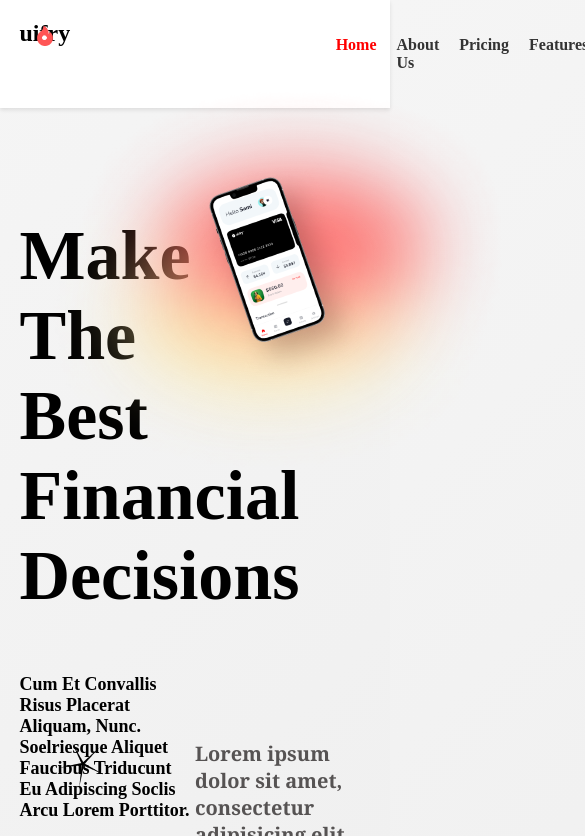
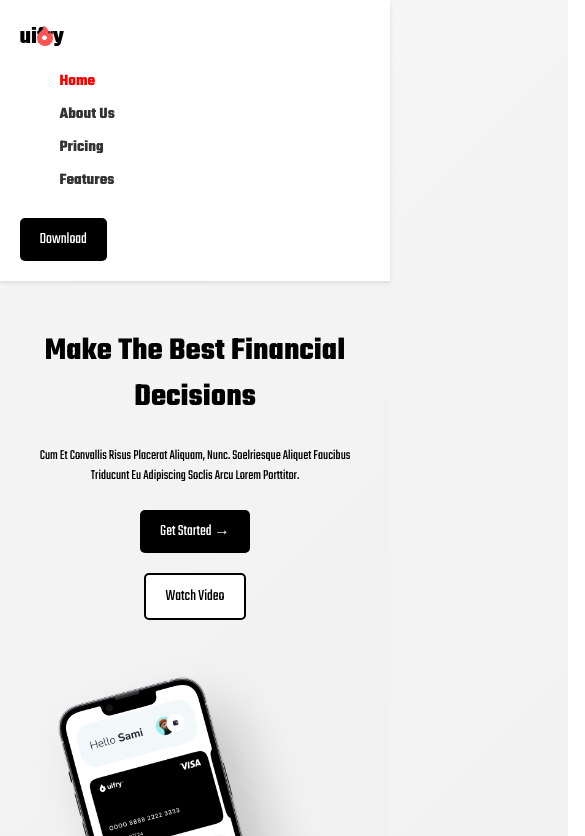
Before and after one commit to Deepanshi-Kathuria06/Assignment, a plain HTML site: page index.html in a window 390 px wide. Shown: the top 836 px of the page, 585 px wide, since content can reach past the window. Drawn offline with Linux system fonts and the light colour scheme.

Commit message:
Update styles.css

```diff
--- a/styles.css
+++ b/styles.css
@@ -1,7 +1,7 @@
 @import url("https://fonts.googleapis.com/css2?family=Teko:wght@300..700&display=swap");
 
 body {
-  font-weight: 700px;
+  font-family: 'Teko', sans-serif;
   margin: 0;
   padding: 0;
   box-sizing: border-box;
@@ -20,15 +20,13 @@ header {
   margin: 0 auto;
   display: flex;
   justify-content: space-between;
-  /* align-items: center; */
+  align-items: center;
 }
 
 .logo {
   font-size: 24px;
   font-weight: bold;
   color: black;
-  margin-right: 50px;
-  padding-right: 50%;
 }
 
 nav ul {
@@ -62,6 +60,7 @@ nav a {
 
 .hero {
   display: flex;
+  flex-direction: column;
   align-items: center;
   padding: 50px 0;
   position: relative;
@@ -74,34 +73,35 @@ nav a {
   left: 0;
   width: 100%;
   height: 100%;
-  /* background: radial-gradient(circle, rgba(255,0,0,0.5) 0%, rgba(255,0,0,0) 70%); */
   z-index: -1;
 }
 
 .hero-text {
-  max-width: 50%;
+  max-width: 100%;
+  text-align: center;
   z-index: 1;
+}
+
+.hero-text h1 {
+  font-size: 3rem;
   font-weight: bolder;
 }
 
-.hero-text h1 {
-  font-size: 70px;
-  font-weight: bolder;
-  top: 70%;
-}
-
 .hero-text p {
-  font-size: 18px;
+  font-size: 1rem;
 }
 
 .cta-buttons {
   display: flex;
+  flex-direction: column;
   gap: 20px;
+  align-items: center;
 }
 
 .hero-image {
-  max-width: 50%;
+  max-width: 100%;
   z-index: 1;
+  margin-top: 20px;
 }
 
 .hero-image img {
@@ -119,7 +119,6 @@ nav a {
   background: #f0f0f0;
 }
 
-/* Additional styles for background stars and other effects */
 body::before {
   content: "";
   position: absolute;
@@ -139,19 +138,12 @@ body::before {
   right: 600px;
 }
 
-/* .tagline{
-    background: radial-gradient(circle, rgba(255,0,0,0.5) 0%, rgba(255,0,0,0) 70%);
-} */
-
 .t1 {
   position: absolute;
   right: 350px;
   top: 20px;
 }
 
-/* .section{
-    background: radial-gradient(circle, rgba(255,0,0,0.5) 0%, rgba(255,0,0,0) 70%);
-} */
 .text {
   color: red;
   display: block;
@@ -303,7 +295,6 @@ body::before {
   bottom: -1150px;
   display: flex;
   justify-content: end;
-
 }
 
 .footer {
@@ -313,7 +304,6 @@ body::before {
   bottom: 0;
   width: 100%;
 }
-
 
 .footer-container {
   display: flex;
@@ -383,10 +373,87 @@ body::before {
   color: #666;
 }
 
-.frame-1{
-    padding-top : 10px;
-    position: absolute;
-    top: 2100px;
-    left: 13%;
+.frame-1 {
+  padding-top: 10px;
+  position: absolute;
+  top: 2100px;
+  left: 13%;
+}
 
+/* Media Queries */
+@media (max-width: 768px) {
+  .container {
+    flex-direction: column;
+    align-items: flex-start;
+  }
+
+  nav ul {
+    flex-direction: column;
+    gap: 10px;
+  }
+
+  .btn {
+    margin-top: 10px;
+  }
+
+  .hero {
+    flex-direction: column;
+    padding: 20px 0;
+  }
+
+  .hero-text h1 {
+    font-size: 2rem;
+  }
+
+  .hero-text p {
+    font-size: 0.875rem;
+  }
+
+  .cta-buttons {
+    flex-direction: column;
+    gap: 10px;
+  }
+
+  .hero-image {
+    margin-top: 20px;
+  }
+
+  .hero-image img {
+    transform: none;
+  }
+
+  .text2 {
+    font-size: 2rem;
+  }
+
+  .text4, .text5, .text-5A {
+    font-size: 1.25rem;
+  }
+
+  .text3, .text6, .text-6A {
+    font-size: 1rem;
+  }
+
+  .sec-3 {
+    position: static;
+    width: 100%;
+    text-align: center;
+  }
+
+  .footer-container {
+    flex-direction: column;
+    align-items: flex-start;
+  }
+
+  .footer-section {
+    margin-bottom: 20px;
+  }
+
+  .pattern, .pattern2, .star, .star2, .star3 {
+    display: none;
+  }
+
+  .b-1, .b-2, .b-2A, .frame-1, .t1 {
+    display: none;
+  }
 }
```
